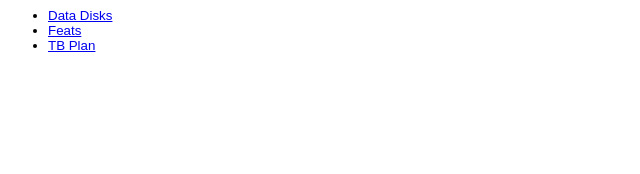
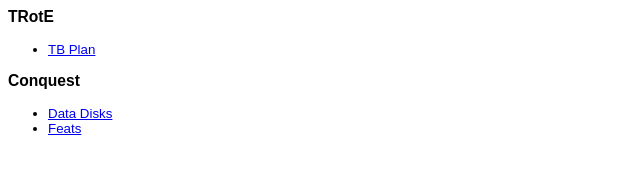
Before and after one commit to aibeira/swgoh-utils, a plain HTML site: page index.html in a window 1280 px wide. Shown: the whole page, without its empty margins (0-640 px from the left). Drawn offline with Linux system fonts and the light colour scheme.

Commit message:
reorganize landing

```diff
--- a/index.html
+++ b/index.html
@@ -6,9 +6,13 @@
         }
     </style>
     <body>
+        <h3>TRotE</h3>
+        <ul>
+            <li><a href="tb/index.html">TB Plan</a></li>
+        </ul>
+        <h3>Conquest</h3>
         <ul>
             <li><a href="conquest/dd/index.html">Data Disks</a></li>
             <li><a href="conquest/feats/index.html">Feats</a></li>
-            <li><a href="tb/index.html">TB Plan</a></li>
         </ul>
     </body>
```
